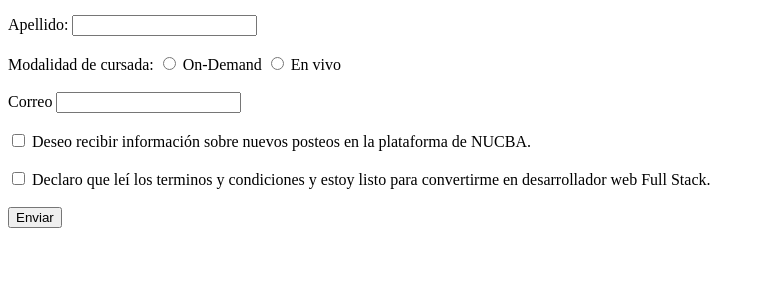
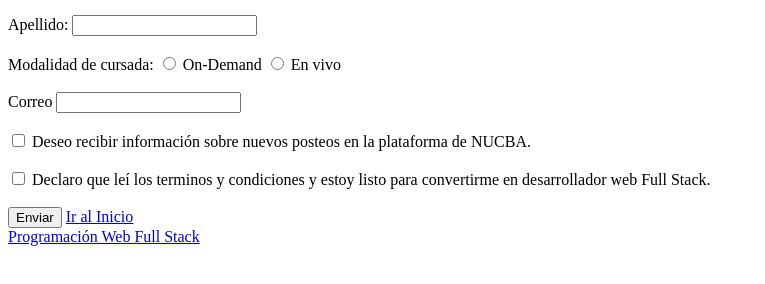
Before and after one commit to DhammoProgrammer/Entreg_N-mero1_NUCBA, a plain HTML site: page FormularioDeRegistro.html in a window 1280 px wide. Shown: the part 104-388 px from the top of the page, without its empty margins (0-765 px from the left). Drawn offline with Linux system fonts and the light colour scheme.

Commit message:
Corregí el Formulario de Registro

```diff
--- a/FormularioDeRegistro.html
+++ b/FormularioDeRegistro.html
@@ -25,5 +25,8 @@
     <input type="checkbox"> Declaro que leí los terminos y condiciones y estoy listo para convertirme en desarrollador web Full Stack. <br>
     <br>
     <button type="submit">Enviar</button>
+
+    <a href="Index.html">Ir al Inicio</a><br>
+    <a href="ProgramaciónWebFullStack.html">Programación Web Full Stack</a>
 </body>
 </html>
```
